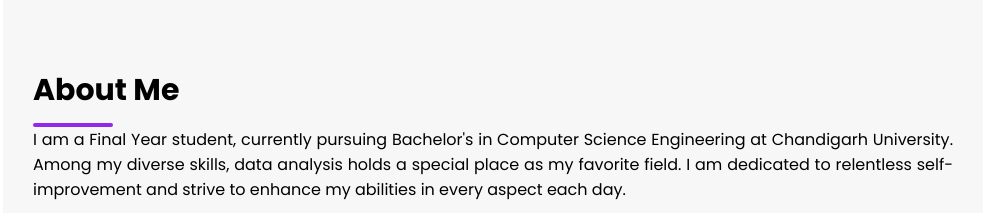
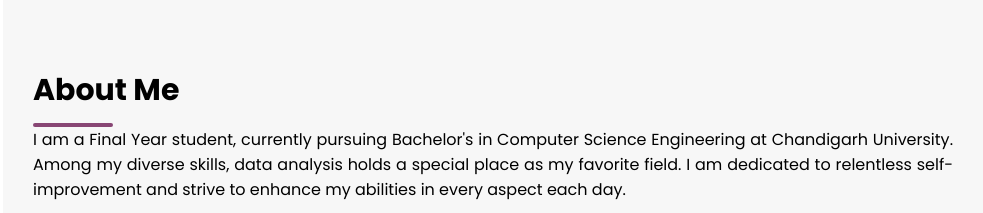
Before and after one commit to Shruti-666/Shruti-Vats-Portfolio, a plain HTML site: page index.html in a window 1280 px wide. Shown: the part 802-1015 px from the top of the page, without its empty margins (297-1280 px from the left). Drawn offline with nearby package versions, Linux system fonts and the light colour scheme.

```diff
--- a/style.css
+++ b/style.css
@@ -236,6 +236,9 @@
     color: black;
     font-size: 30px;
     margin-bottom: 10px;
+}
+#about .divider{
+    background-color: rgb(136, 70, 116);
 }
 .divider{
     width: 80px;
```
